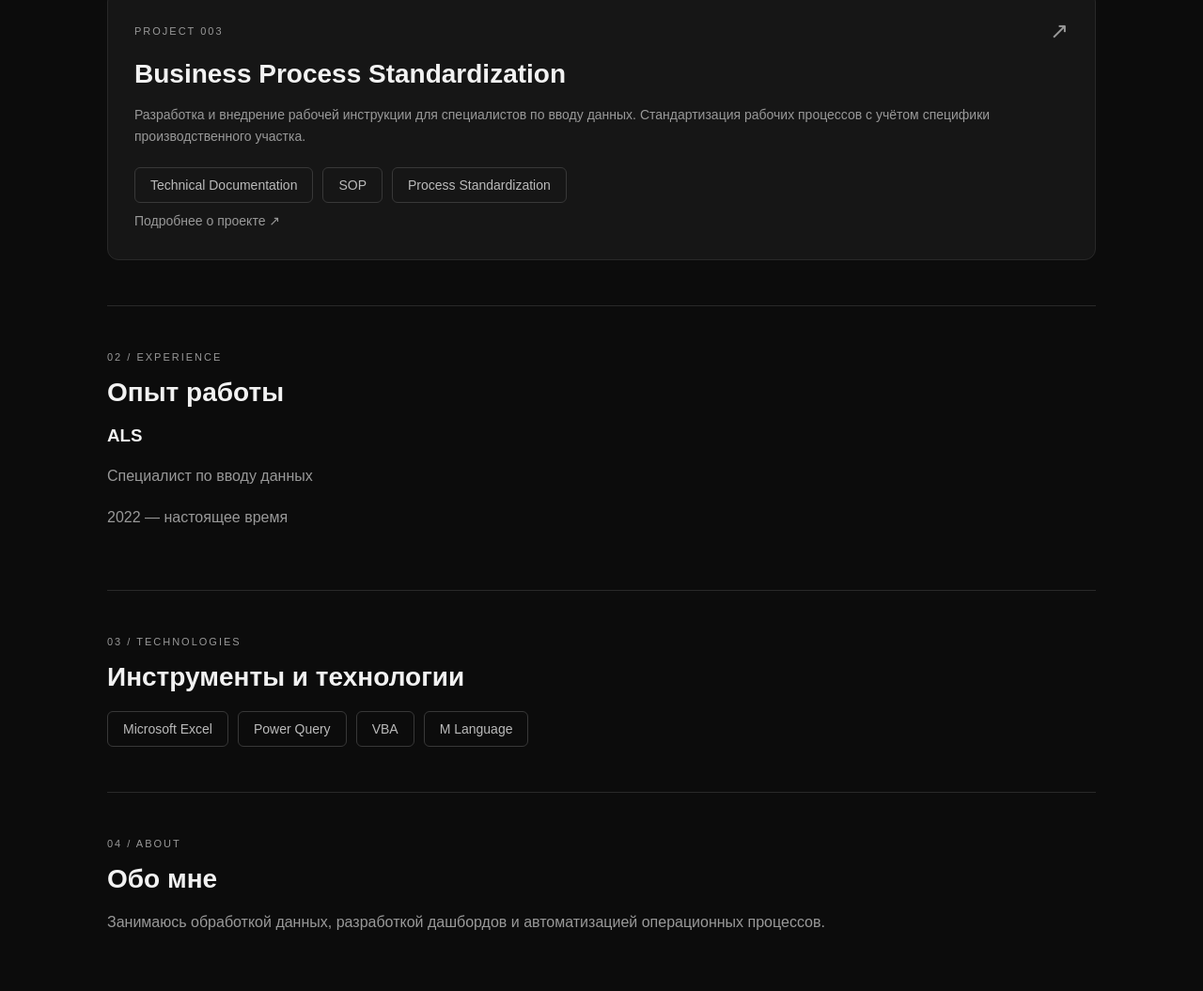
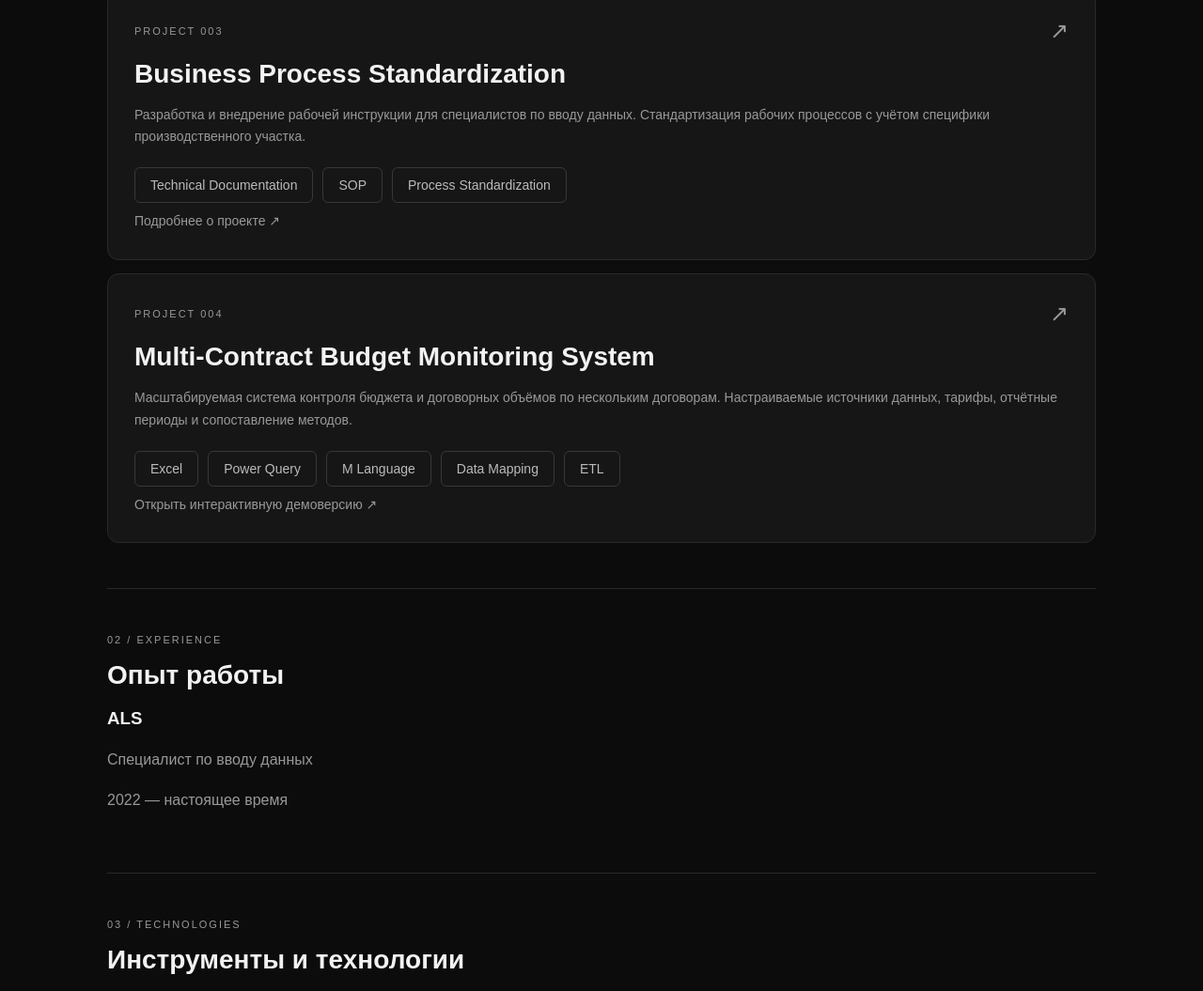
Before and after one commit to bekseiytd/bekseiytd.github.io, a plain HTML site: page index.html in a window 1280 px wide. Shown: the part 2103-3158 px from the top of the page at 94% size. Drawn offline with Linux system fonts and the light colour scheme.

Commit message:
Add Multi-Contract Budget Monitoring System card
Added a new card for the Multi-Contract Budget Monitoring System with project details and tags.

```diff
--- a/index.html
+++ b/index.html
@@ -445,6 +445,36 @@
 </a>
 
 
+<a class="card" href="multi-contract-dashboard.html"
+   style="display: block; margin-top: 14px;">
+
+    <div class="card-header">
+        <span class="label">PROJECT 004</span>
+        <span class="arrow">↗</span>
+    </div>
+
+    <h2>Multi-Contract Budget Monitoring System</h2>
+
+    <p>
+        Масштабируемая система контроля бюджета
+        и договорных объёмов по нескольким договорам.
+        Настраиваемые источники данных, тарифы,
+        отчётные периоды и сопоставление методов.
+    </p>
+
+    <div class="tags">
+        <span class="tag">Excel</span>
+        <span class="tag">Power Query</span>
+        <span class="tag">M Language</span>
+        <span class="tag">Data Mapping</span>
+        <span class="tag">ETL</span>
+    </div>
+
+    <p>Открыть интерактивную демоверсию ↗</p>
+
+</a>
+
+
 </section>
 
 
```
